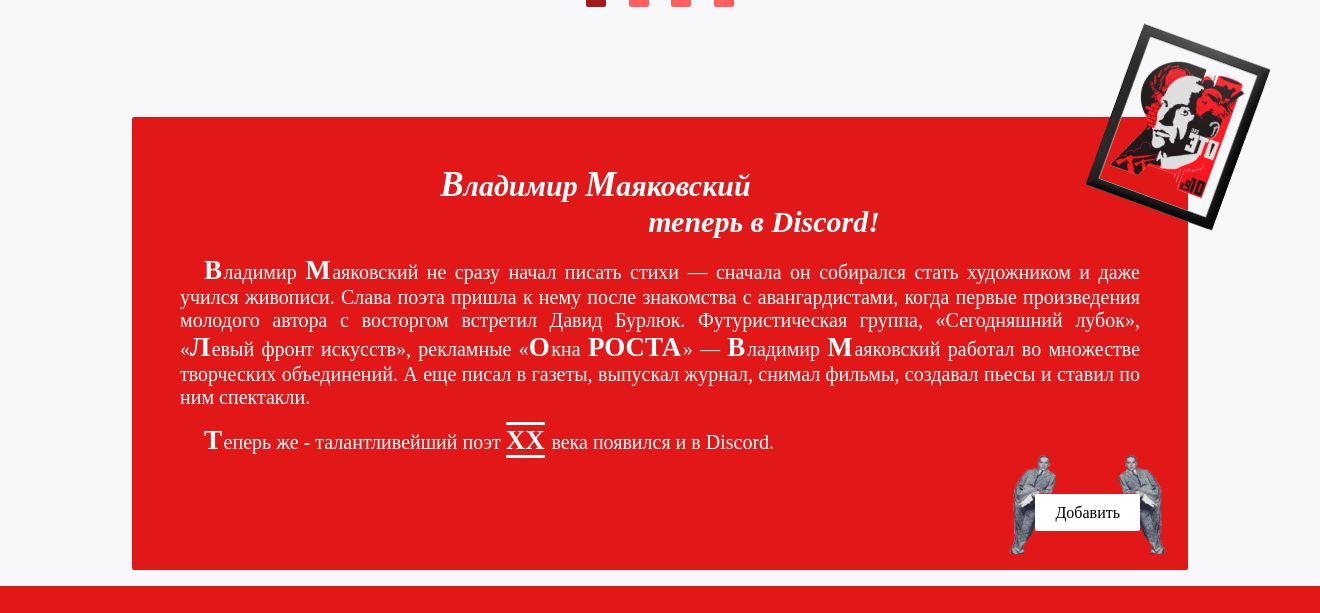
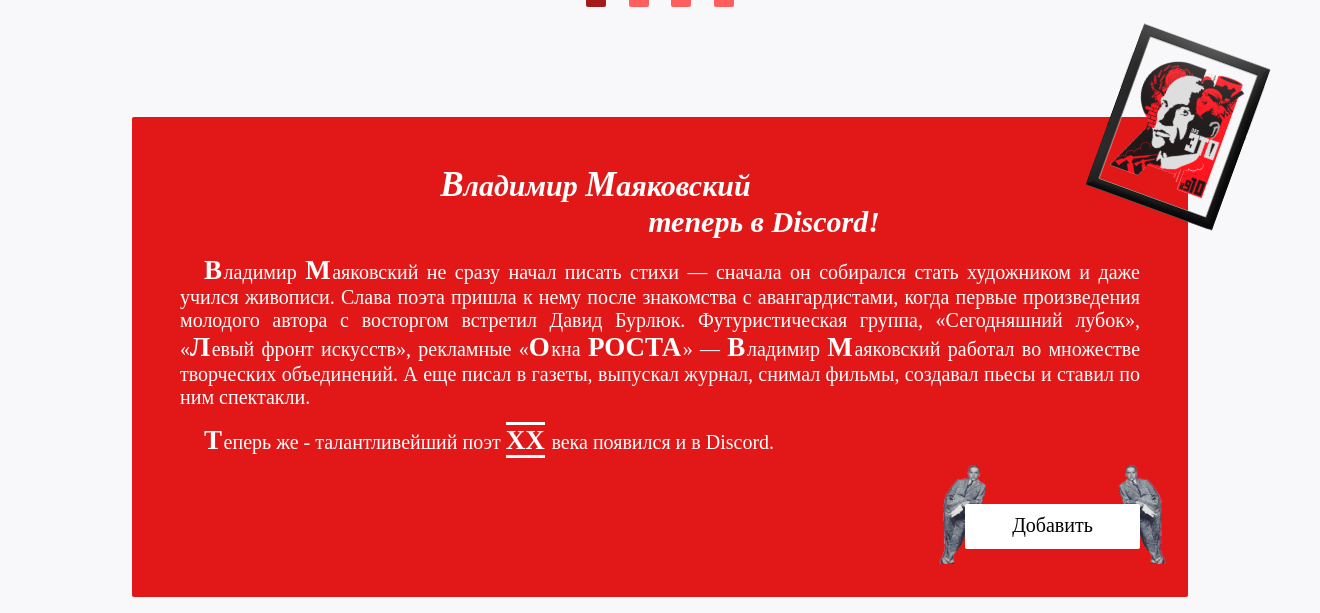
Before and after one commit to DmiDrok/mayakovsky-site, a Flask app: page / in a window 1320 px wide. Shown: the part 598-1211 px from the top of the page. Before the commit the page ends 1184 px from the top, so only its background shows below. Run offline with Flask 2, Linux system fonts and the light colour scheme; some web fonts are replaced.

Commit message:
small changes v1

```diff
--- a/static/styles/styles.css
+++ b/static/styles/styles.css
@@ -308,6 +308,7 @@
     /*grid-template-columns: repeat(2, 50%);*/
     width: 80%;
     margin: 0 auto;
+    max-height: 700px;
 }
 
 .biography_and_about .content_text
@@ -401,13 +402,13 @@
 .biography_and_about .content_text .button_add_to_server .standing_image_false
 {
     left: -46px;
-    bottom: -32px;
+    bottom: -15px;
 }
 
 .biography_and_about .content_text .button_add_to_server .standing_image_true
 {
     right: -46px;
-    bottom: -32px;
+    bottom: -15px;
 }
 
 .biography_and_about .content_text .button_add_to_server button
@@ -422,8 +423,9 @@
 .biography_and_about .content_text .button_add_to_server a
 {
     text-align: center;
-    width: 100px;
-    height: 50px;
+    width: 175px;
+    height: 45px;
+    font-size: 20px;
     padding: 10px 20px;
     background: #fff;
     border-radius: 2px;
@@ -436,6 +438,8 @@
     z-index: 100;
     transition-duration: .2s;
     transition-timing-function: ease-in;
+    display: block;
+
 }
 
 .biography_and_about .content_text .button_add_to_server a::before
@@ -849,10 +859,10 @@
     }
 
     /*Описание блока с биографией*/
-    .biography_and_about
+    /*.biography_and_about
     {
         width: 95%;
-    }
+    }*/
 
     .biography_and_about .content_text h2 em
     {
--- a/templates/base.html
+++ b/templates/base.html
@@ -1,5 +1,5 @@
 <!DOCTYPE html>
-<html>
+<html lang="ru">
     <head>
 
         {% if title %}
@@ -14,6 +14,9 @@
         <script src="{{ url_for('static', filename='js/js.js') }}"></script>
         <!--Иконка-->
         <link rel="shortcut icon" href="{{ url_for('static', filename='imgs/logo1.png') }}">
+        <!--Мета-теги-->
+
+        <meta charset="UTF-8">
     </head>
     <body>
         <header>
@@ -129,7 +132,9 @@
                                 <p>В планах по развитию на первом месте стоит - добавка новых команд для взаимодействия с сервером, а также - улучшение содержания произведений или же добавления новых.</p>
                                 <p>
                                     Если у вас имеются предложения по развитию - скидывайте их на почту:
-                                    <a target="_blank" href="mailto:{{ to_html['mail'] }}" id="mail_link">{{ to_html["mail"] }}</a>
+                                    <div class="mail_link_container">
+                                        <a target="_blank" href="mailto:{{ to_html['mail'] }}" id="mail_link">{{ to_html["mail"] }}</a>
+                                    </div>
                                 </p>
 
                                 <!--Кнопки для бота, почты-->
```
Also changed, not shown: other parts of static/styles/styles.css (+15 -7 lines).
